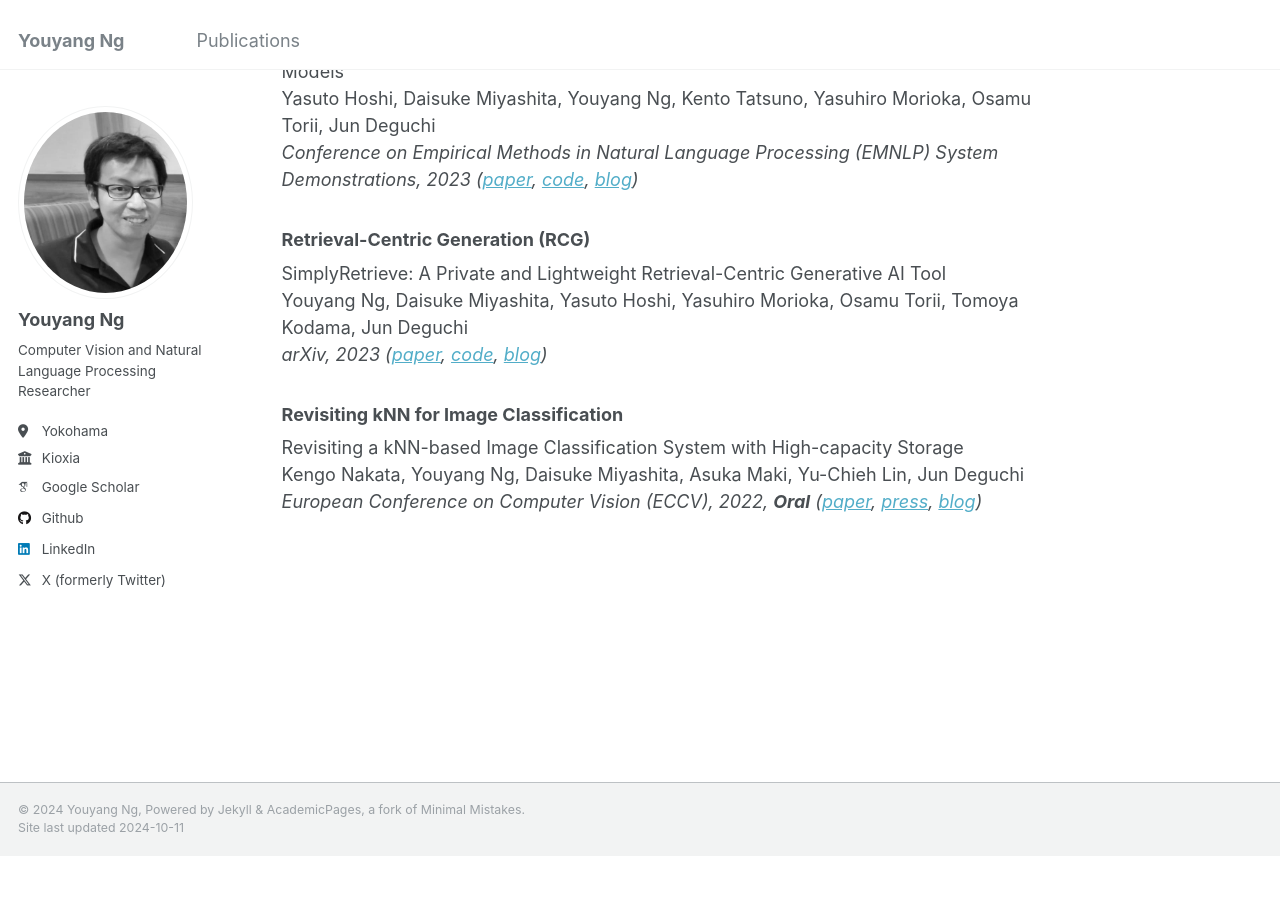
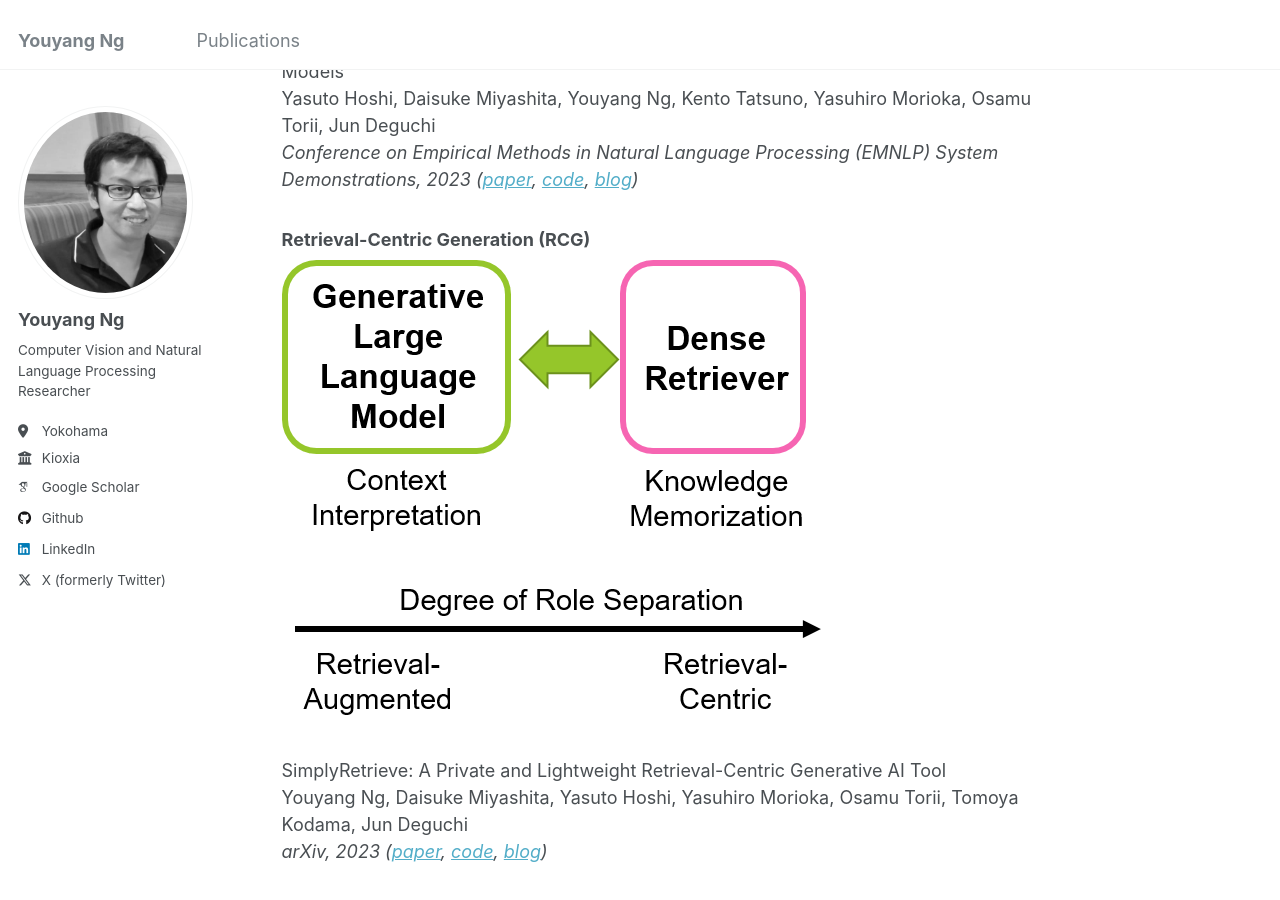
Before and after one commit to yy29/yy29.github.io, a Jekyll site: the page built from _pages/about.md, in a window 1280 px wide and 900 px high, scrolled down 2309 px. Built offline with Jekyll 4.4.1, drawn with Linux system fonts in a browser that asks for light colours; some web fonts are replaced; before the commit the page ends 3165 px from its top, so only the background shows below that.

Commit message:
Update about.md

```diff
--- a/_pages/about.md
+++ b/_pages/about.md
@@ -40,6 +40,8 @@ Yasuto Hoshi, Daisuke Miyashita, Youyang Ng, Kento Tatsuno, Yasuhiro Morioka, Os
 *Conference on Empirical Methods in Natural Language Processing (EMNLP) System Demonstrations, 2023 ([paper](https://arxiv.org/abs/2308.10633), [code](https://github.com/yhoshi3/RaLLe), [blog](https://www.kioxia.com/en-jp/rd/technology/topics/topics-58.html))*
 
 ### Retrieval-Centric Generation (RCG)
+<img height="200" src="../images/2023_simplyretrieve.png">
+
 SimplyRetrieve: A Private and Lightweight Retrieval-Centric Generative AI Tool
 Youyang Ng, Daisuke Miyashita, Yasuto Hoshi, Yasuhiro Morioka, Osamu Torii, Tomoya Kodama, Jun Deguchi
 *arXiv, 2023 ([paper](https://arxiv.org/abs/2308.03983), [code](https://github.com/RCGAI/SimplyRetrieve), [blog](https://www.kioxia.com/en-jp/rd/technology/topics/topics-58.html))*
```
